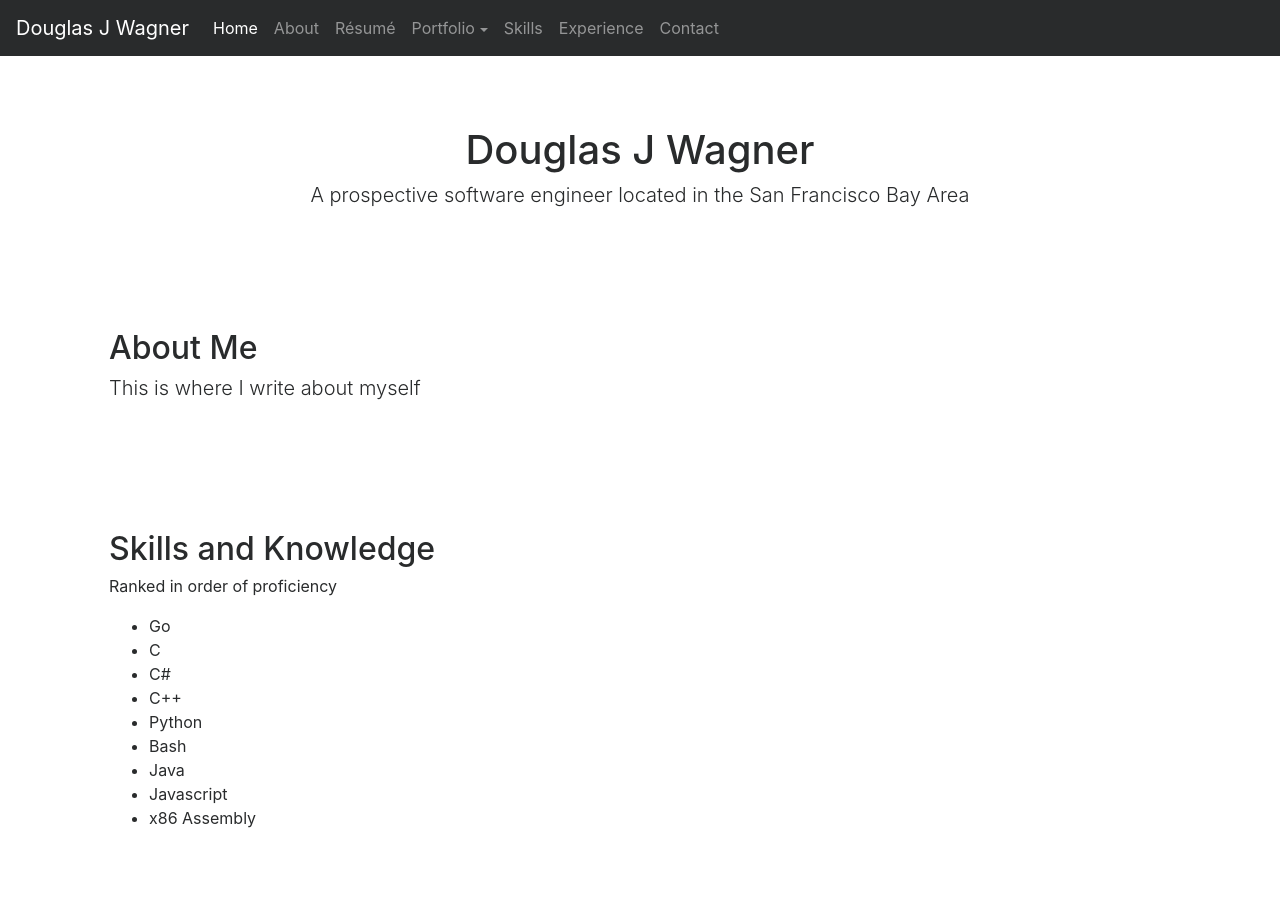
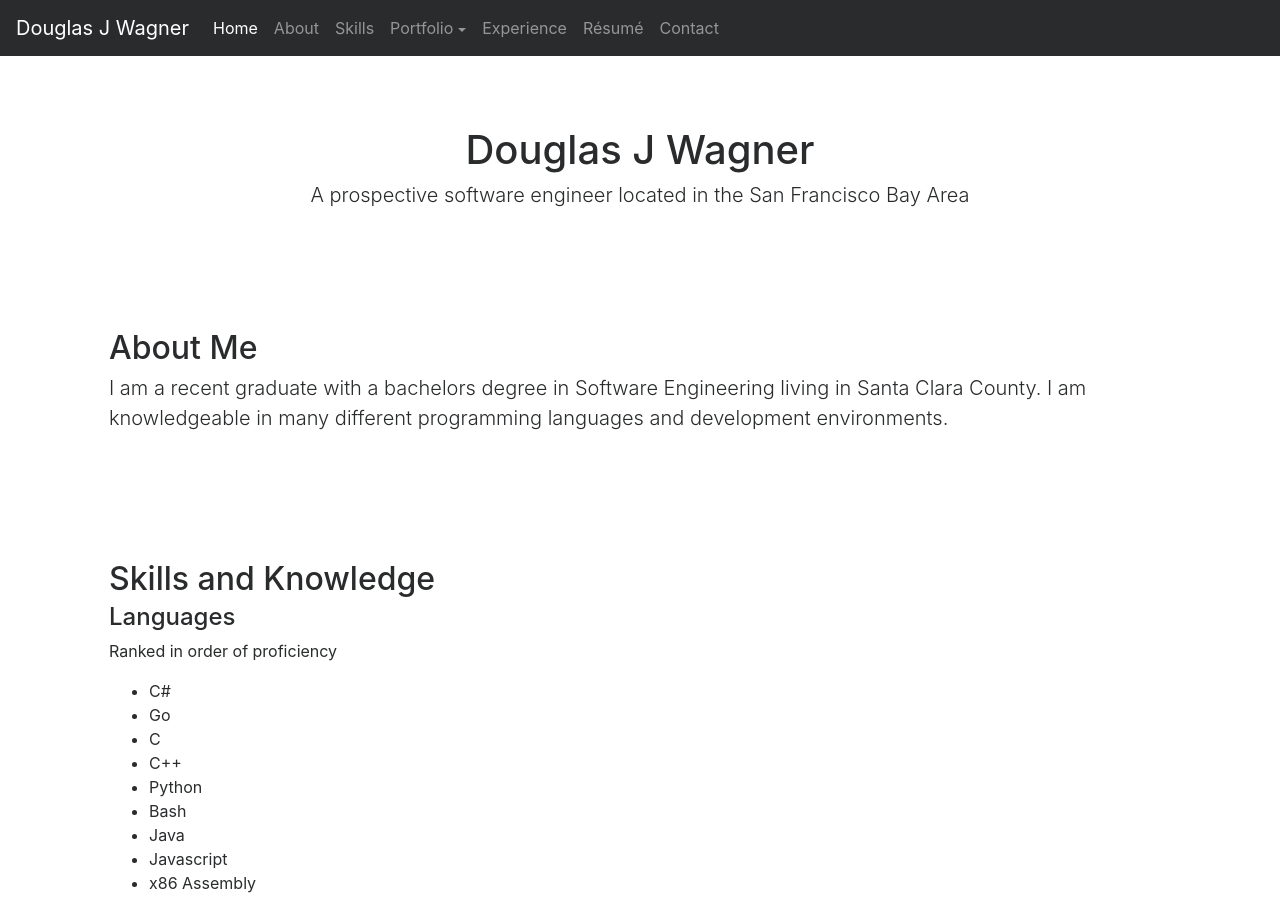
Before and after one commit to DougWagner/DougWagner.github.io, a plain HTML site: page index.html in a window 1280 px wide. Shown: the top 898 px of the page. Drawn offline with nearby package versions, Linux system fonts and the light colour scheme; a script that the page names is missing.

Commit message:
minor changes

```diff
--- a/index.html
+++ b/index.html
@@ -31,7 +31,7 @@
                         <a class="nav-link basic-nav-link" href="#about">About</a>
                     </li>
                     <li class="nav-item">
-                        <a class="nav-link basic-nav-link" href="#resume">Résumé</a>
+                        <a class="nav-link basic-nav-link" href="#skills">Skills</a>
                     </li>
                     <li class="nav-item dropdown">
                         <a class="nav-link dropdown-toggle" id="portfolio-dropdown" data-toggle="dropdown" aria-haspopup="true" aria-expanded="false">Portfolio</a>
@@ -42,10 +42,10 @@
                             <a class="dropdown-item basic-nav-link" href="#portfolio">More</a>
                         </div>
                     <li class="nav-item">
-                        <a class="nav-link basic-nav-link" href="#skills">Skills</a>
+                        <a class="nav-link basic-nav-link" href="#experience">Experience</a>
                     </li>
                     <li class="nav-item">
-                        <a class="nav-link basic-nav-link" href="#experience">Experience</a>
+                            <a class="nav-link basic-nav-link" href="#resume">Résumé</a>
                     </li>
                     <li class="nav-item">
                         <a class="nav-link basic-nav-link" href="#contact">Contact</a>
@@ -63,16 +63,17 @@
 
             <div class="textwall" id="about">
                 <h2>About Me</h2>
-                <p class="lead">This is where I write about myself</p>
+                <p class="lead">I am a recent graduate with a bachelors degree in Software Engineering living in Santa Clara County. I am knowledgeable in many different programming languages and development environments. </p>
             </div>
 
             <div class="textwall" id="skills">
                 <h2>Skills and Knowledge</h2>
+                <h4>Languages</h4>
                 <p>Ranked in order of proficiency</p>
                 <ul>
+                    <li>C#</li>
                     <li>Go</li>
                     <li>C</li>
-                    <li>C#</li>
                     <li>C++</li>
                     <li>Python</li>
                     <li>Bash</li>
```
